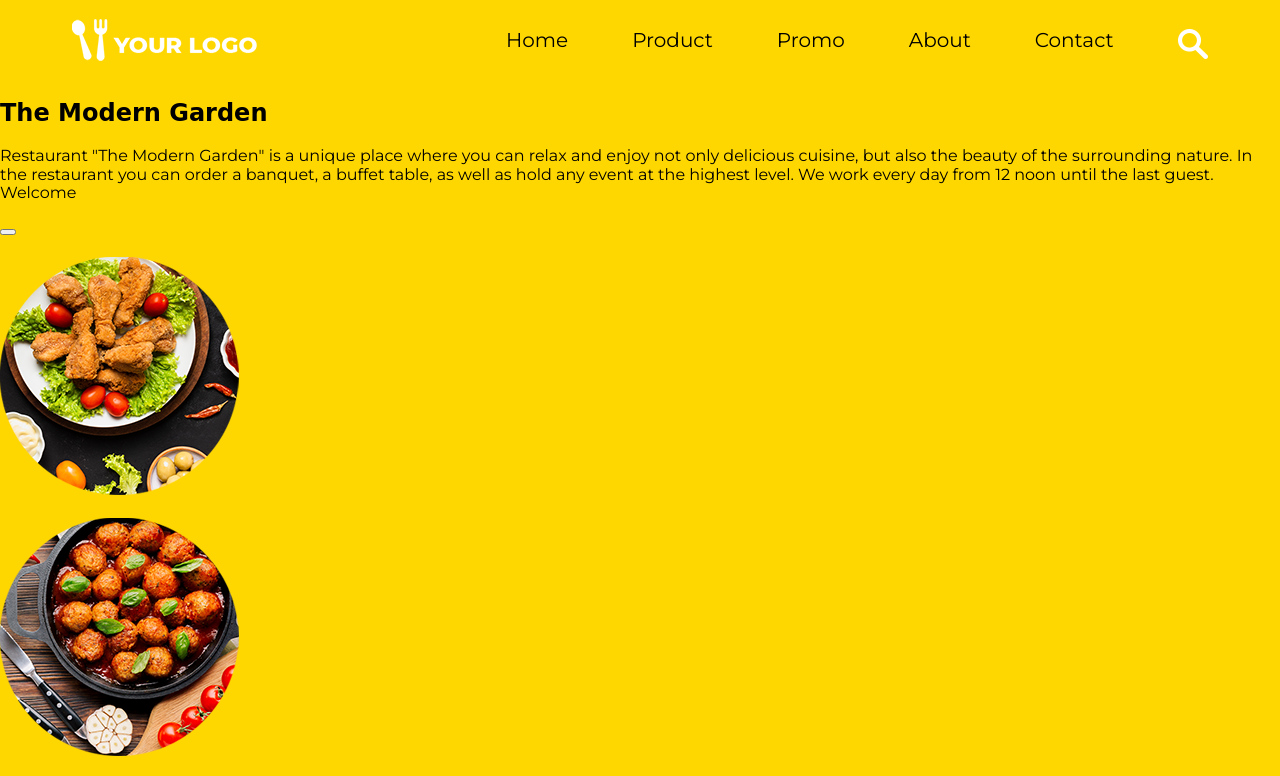
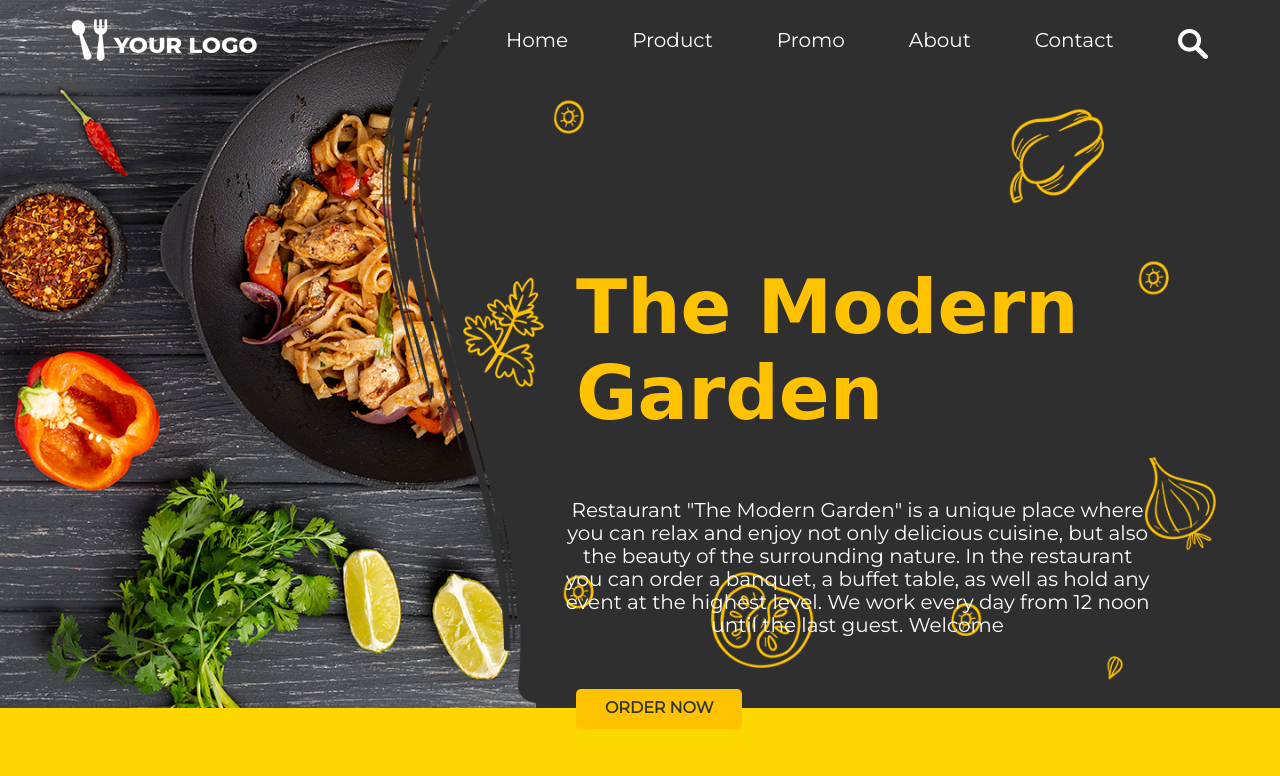
Before and after one commit to Si9num/restaurantLanding, a website built with webpack: page index.html in a window 1280 px wide. Shown: the top 776 px of the page. Built offline with nearby package versions, Linux system fonts and the light colour scheme; a web font is replaced by a local one.

Commit message:
add block

```diff
--- a/index.html
+++ b/index.html
@@ -11,6 +11,7 @@
 </head>
 <body>
     <div class="backgroundHead">
+
         <header class="header">
             <img src="./assets/Place Your Logo Here (Double Click to Edit).png" alt="logo">
             <nav class="nav">
@@ -31,7 +32,7 @@
                 In the restaurant you can order a banquet, a buffet table, as well as hold any event at the highest level.
                 We work every day from 12 noon until the last guest.
                 Welcome</p>
-            <button></button>
+            <button class="orderBtn">ORDER NOW</button>
 
         </div>
     </div>
--- a/style.css
+++ b/style.css
@@ -1,6 +1,14 @@
 body{
     background-color: gold;
 }
+button {
+    padding: 0;
+    border: none;
+    font: inherit;
+    color: inherit;
+    background-color: transparent;
+    cursor: pointer;
+  }
 
 ul{
     list-style-type:none;
@@ -10,6 +18,41 @@ ul{
     justify-content: space-around;
     flex-wrap: wrap;
     align-items: center;
+    color: #ffffff;
+}
+.backgroundHead{
+    height: 100vh;
+    background-image: url(./assets/G.png);
+    background-size:100%;
+    background-repeat: no-repeat;
+}
+.hoverBack h2{
+    font-size: calc(49px + 26 * (100vw / 1280));
+    color:#ffc200;
+    margin-left: 5vw;
+}
+.hoverBack p{
+    color:#ffffff;
+    font-size: calc(9px + 11 * (100vw / 1280));
+    text-align: center;
+    margin-left: 4vw;
+}
+.orderBtn{
+width: 13vw;
+height: 5vh;
+background-color: #ffc200;
+border-radius: 5px;
+color: #333333;
+font-family: 'Montserrat';
+margin-left: 5vw;
+margin-top: 4vh;
+font-weight:bold;
+}
+.hoverBack{
+    height: 50vh;
+    width: 50vw;
+    margin-left: 40vw;
+    margin-top: 23vh;
 }
 .navList {
     display: flex;
```
